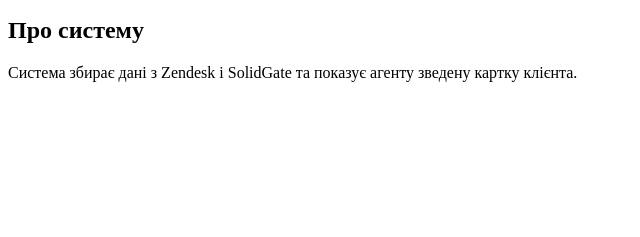
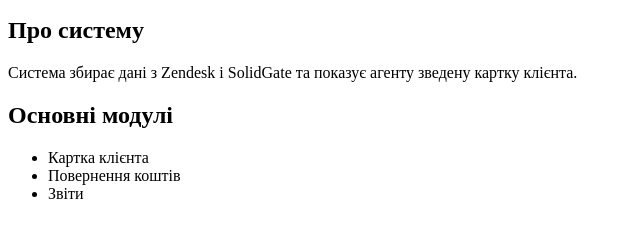
Before and after one commit to sofiadanilko/supportanalytics-web, a plain HTML site: page index.html in a window 1280 px wide. Shown: the part 101-338 px from the top of the page, without its empty margins (0-640 px from the left). Drawn offline with Linux system fonts and the light colour scheme.

Commit message:
Update page content

```diff
--- a/index.html
+++ b/index.html
@@ -9,5 +9,11 @@
     <p>Аналітична інформаційна система служби підтримки клієнтів.</p>
         <h2>Про систему</h2>
     <p>Система збирає дані з Zendesk і SolidGate та показує агенту зведену картку клієнта.</p>
+        <h2>Основні модулі</h2>
+    <ul>
+        <li>Картка клієнта</li>
+        <li>Повернення коштів</li>
+        <li>Звіти</li>
+    </ul>
 </body>
 </html>
```
